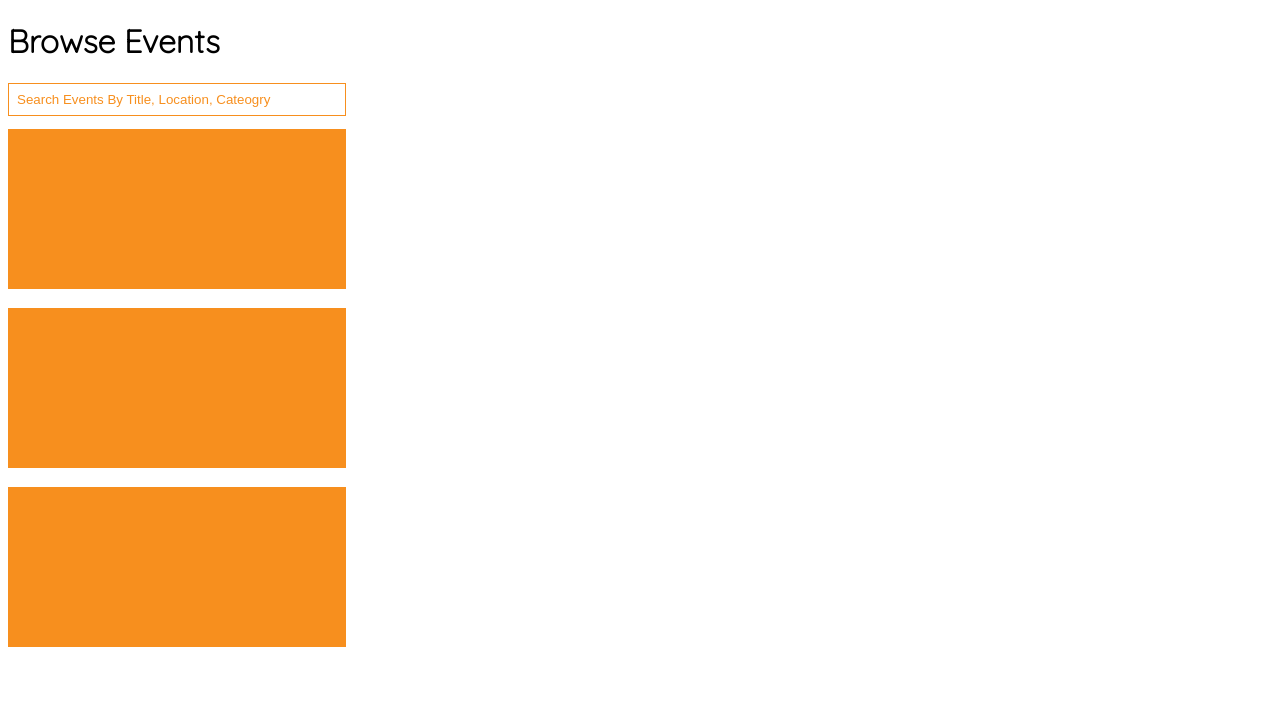
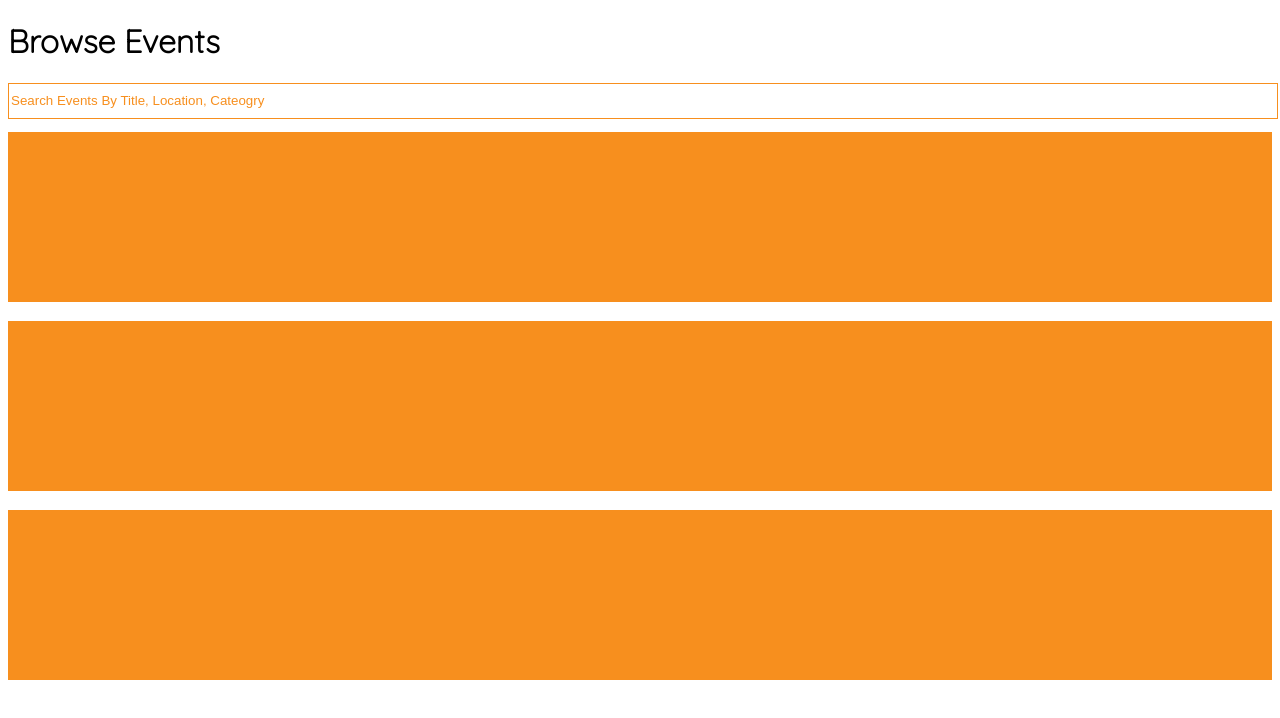
Before and after one commit to dngst/brightevents, a React (Create React App) app: page /events in a window 1280 px wide. Shown: the top 718 px of the page. Built offline with nearby package versions, Linux system fonts and the light colour scheme.

Commit message:
Set max width

```diff
--- a/src/components/card/Card.js
+++ b/src/components/card/Card.js
@@ -1,8 +1,8 @@
 import styled from "styled-components";
 
 const Card = styled.div`
-  width: 21.1rem;
-  height: 10rem;
+  width: 100%;
+  height: 170px;
   background-color: #f78f1e;
   margin: 0 0 1.5%;
 `
--- a/src/components/input/Input.js
+++ b/src/components/input/Input.js
@@ -3,17 +3,20 @@ import styled from "styled-components";
 const Input = styled.input.attrs(props => ({
   type: 'text'
 }))`
-  border-radius: 3px;
   border: 1px solid #f78f1e;
   display: block;
-  padding: 0.5rem;
-  width: 20rem;
+  height: 2rem;
+  width: 100%;
   margin: 0 0 1em;
   text-transform: capitalize;
   border-radius: 0;
   ::placeholder {
     color: #f78f1e;
   }
+  &:focus {
+    outline: none;
+    border-color: #ffffff;
+  }
 `
 
 export default Input;
```
